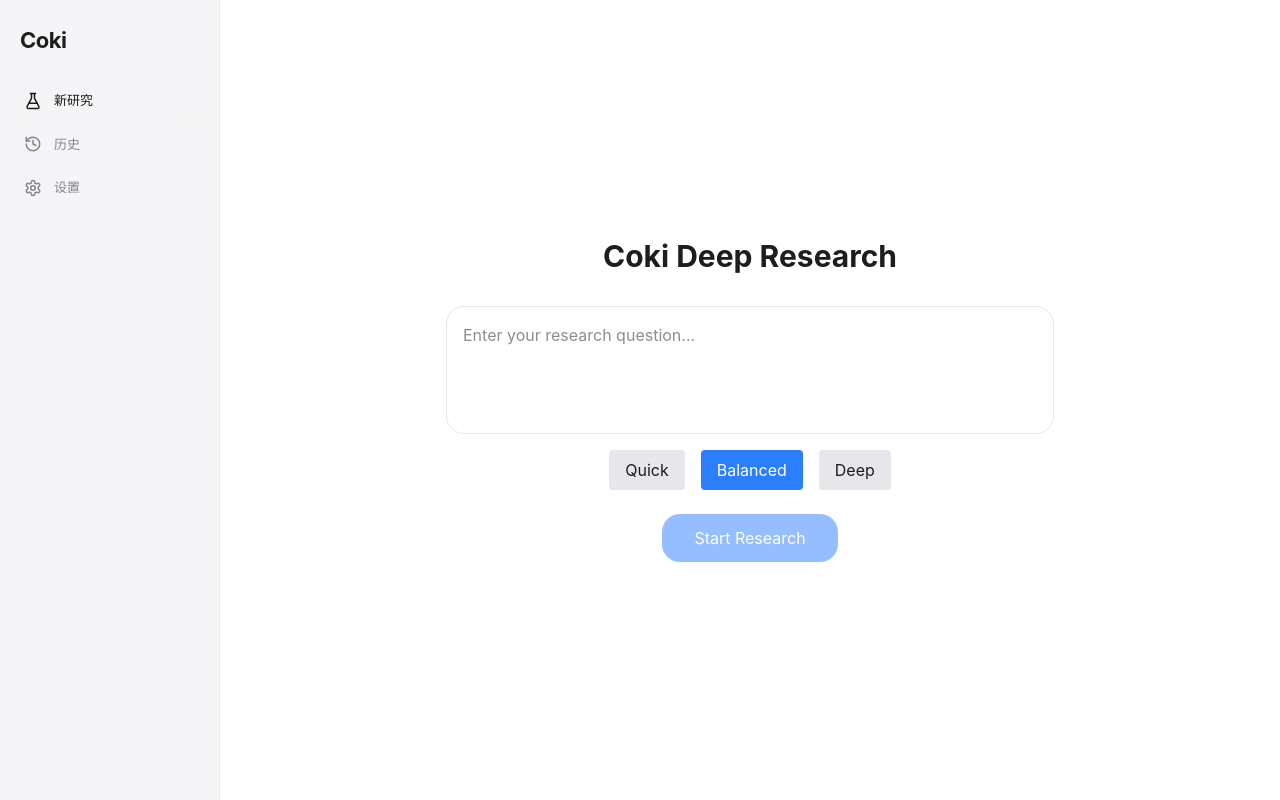
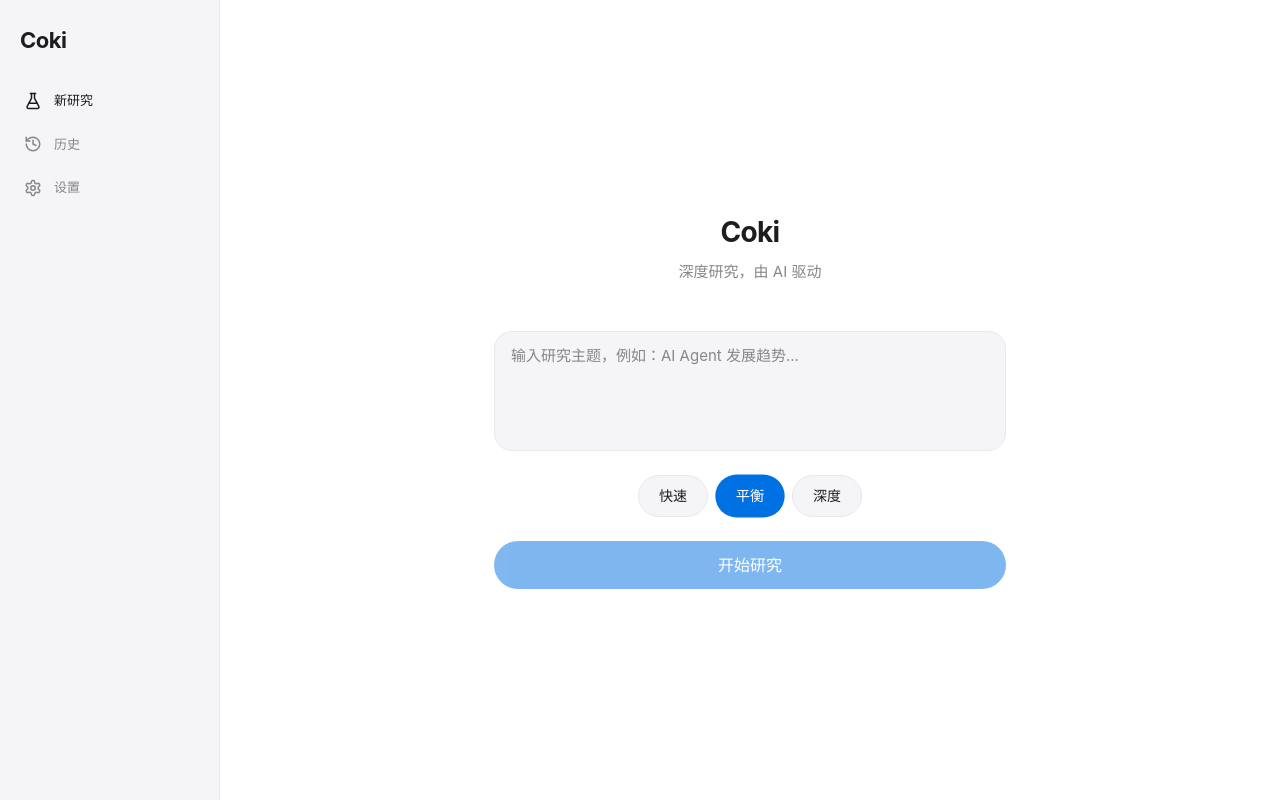
Before and after one commit to EurekaKK/coki, a React (Vite) app in the folder apps/renderer/: page /#/ in a window 1280 px wide. Built offline with nearby package versions, Linux system fonts and the light colour scheme.

Commit message:
feat: redesign Home page with staggered animations

```diff
--- a/apps/renderer/src/pages/Home.tsx
+++ b/apps/renderer/src/pages/Home.tsx
@@ -1,13 +1,28 @@
-import { useState } from "react";
+import { useState, useEffect } from "react";
 import { useNavigate } from "react-router-dom";
 import { api } from "../lib/api";
 import { useAppStore } from "../stores/app-store";
+import { Textarea } from "@/components/ui/textarea";
+import { Button } from "@/components/ui/button";
+import { cn } from "@/lib/utils";
+
+const DEPTH_OPTIONS = [
+  { value: 1, label: "快速", desc: "概览式研究" },
+  { value: 2, label: "平衡", desc: "标准深度" },
+  { value: 3, label: "深度", desc: "全面分析" },
+] as const;
 
 export function Home() {
   const [query, setQuery] = useState("");
   const [depth, setDepth] = useState(2);
+  const [mounted, setMounted] = useState(false);
   const navigate = useNavigate();
   const { setCurrentRunId, setIsRunning, reset } = useAppStore();
+
+  useEffect(() => {
+    const timer = setTimeout(() => setMounted(true), 50);
+    return () => clearTimeout(timer);
+  }, []);
 
   const handleStart = async () => {
     if (!query.trim()) return;
@@ -19,32 +34,72 @@ export function Home() {
   };
 
   return (
-    <div className="flex flex-col items-center justify-center h-full max-w-2xl mx-auto p-8">
-      <h1 className="text-3xl font-bold mb-8">Coki Deep Research</h1>
-      <textarea
-        className="w-full h-32 p-4 border rounded-lg resize-none focus:outline-none focus:ring-2 focus:ring-blue-500"
-        placeholder="Enter your research question..."
-        value={query}
-        onChange={(e) => setQuery(e.target.value)}
-      />
-      <div className="flex gap-4 mt-4">
-        {[1, 2, 3].map((d) => (
+    <div className="flex flex-col items-center justify-center min-h-full max-w-xl mx-auto px-8 py-16">
+      {/* Title */}
+      <div
+        className={cn(
+          "text-center transition-all duration-500 ease-out",
+          mounted ? "opacity-100 translate-y-0" : "opacity-0 translate-y-4",
+        )}
+      >
+        <h1 className="text-[28px] font-bold tracking-tight mb-2">Coki</h1>
+        <p className="text-[15px] text-muted-foreground">深度研究，由 AI 驱动</p>
+      </div>
+
+      {/* Input */}
+      <div
+        className={cn(
+          "w-full mt-12 transition-all duration-500 ease-out delay-100",
+          mounted ? "opacity-100 translate-y-0" : "opacity-0 translate-y-4",
+        )}
+      >
+        <Textarea
+          placeholder="输入研究主题，例如：AI Agent 发展趋势..."
+          value={query}
+          onChange={(e) => setQuery(e.target.value)}
+          className="min-h-[120px] text-[15px] leading-relaxed"
+        />
+      </div>
+
+      {/* Depth selector */}
+      <div
+        className={cn(
+          "flex gap-2 mt-6 transition-all duration-500 ease-out delay-200",
+          mounted ? "opacity-100 translate-y-0" : "opacity-0 translate-y-4",
+        )}
+      >
+        {DEPTH_OPTIONS.map((opt) => (
           <button
-            key={d}
-            className={`px-4 py-2 rounded ${depth === d ? "bg-blue-500 text-white" : "bg-gray-200"}`}
-            onClick={() => setDepth(d)}
+            key={opt.value}
+            onClick={() => setDepth(opt.value)}
+            className={cn(
+              "px-5 py-2.5 rounded-full text-sm font-medium transition-all duration-200",
+              depth === opt.value
+                ? "bg-primary text-primary-foreground scale-[1.02]"
+                : "bg-secondary text-secondary-foreground border border-border hover:bg-accent hover:text-accent-foreground",
+            )}
           >
-            {d === 1 ? "Quick" : d === 2 ? "Balanced" : "Deep"}
+            {opt.label}
           </button>
         ))}
       </div>
-      <button
-        className="mt-6 px-8 py-3 bg-blue-500 text-white rounded-lg hover:bg-blue-600 disabled:opacity-50"
-        onClick={handleStart}
-        disabled={!query.trim()}
+
+      {/* Start button */}
+      <div
+        className={cn(
+          "w-full mt-6 transition-all duration-500 ease-out delay-300",
+          mounted ? "opacity-100 translate-y-0" : "opacity-0 translate-y-4",
+        )}
       >
-        Start Research
-      </button>
+        <Button
+          size="lg"
+          className="w-full h-12 text-base"
+          onClick={handleStart}
+          disabled={!query.trim()}
+        >
+          开始研究
+        </Button>
+      </div>
     </div>
   );
 }
```
